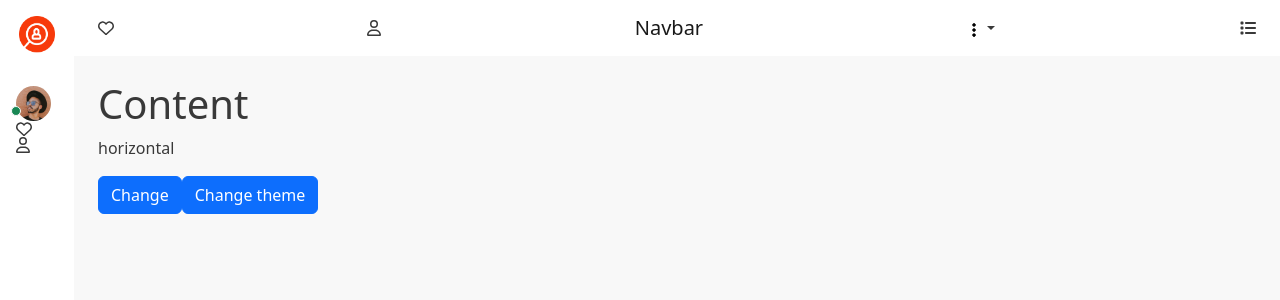
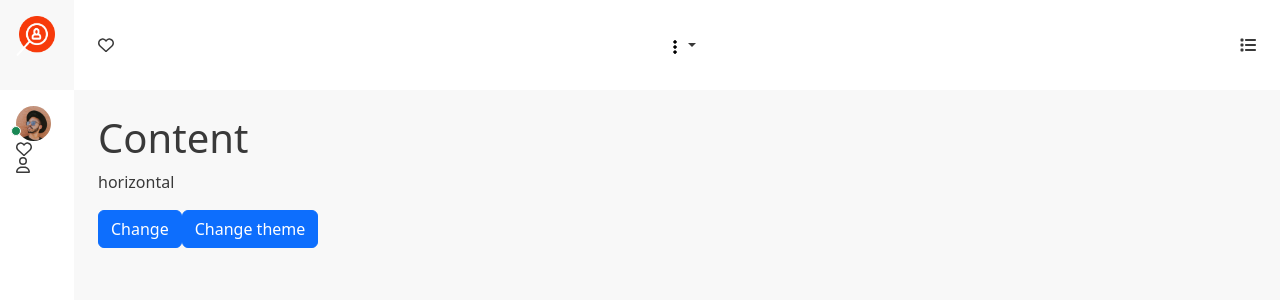
Before and after one commit to sdtHossain/jobick-admin-dashboard, a Vue app: page / in a window 1280 px wide. Shown: the top 300 px of the page. Built offline with nearby package versions, Linux system fonts and the light colour scheme.

Commit message:
style file decoration

```diff
--- a/src/App.vue
+++ b/src/App.vue
@@ -3,11 +3,15 @@ import { RouterLink, RouterView } from "vue-router";
 import Sidebar from "@/views/components/inc/SideBar.vue";
 import ContentView from "@/views/components/inc/ContentView.vue";
 import ChatBar from "@/views/components/inc/ChatBar.vue";
+import Logoview from "@/views/components/inc/Logoview.vue";
 </script>
 
 <template>
   <div class="d-flex">
-    <Sidebar />
+    <div>
+      <Logoview />
+      <Sidebar />
+    </div>
     <ContentView />
     <ChatBar />
   </div>
--- /dev/null
+++ b/src/assets/inc/chatbar.scss
@@ -0,0 +1,28 @@
+.chatbar-container {
+  position: fixed;
+  background: rgba(0, 0, 0, 0.1);
+  width: 0;
+  right: -100%;
+  height: 100%;
+  z-index: 99;
+  transition: all 0.2s;
+
+  &.expand {
+    width: 100%;
+    right: 0;
+
+    & + .chatbar {
+      width: $sidebar-width;
+      right: 0;
+    }
+  }
+}
+
+.chatbar {
+  position: fixed;
+  width: 0;
+  height: 100vh;
+  z-index: 9999;
+  right: -253px;
+  transition: all 0.8s ease;
+}
--- /dev/null
+++ b/src/assets/inc/components/_navbar_top.scss
@@ -0,0 +1,3 @@
+.navbar-top {
+  height: $header-height;
+}
--- /dev/null
+++ b/src/assets/inc/components/_variables.scss
@@ -0,0 +1,15 @@
+$body-bg: #f8f8f8;
+$body-color: #393939;
+$primary: #1d1faa;
+
+$header-height: 90px;
+$sidebar-width: 244px;
+$sidebar-collapsed-width: 74px;
+
+// Create your own map(bootstrap machanism)
+$custom-colors: (
+  "light-theme": #900,
+);
+
+// Merge the maps
+$theme-colors: map-merge($theme-colors, $custom-colors);
--- /dev/null
+++ b/src/assets/inc/logo.scss
@@ -0,0 +1,9 @@
+.logo:hover,
+.logo {
+  color: transparent;
+  height: $header-height;
+}
+
+.logo-img {
+  height: 40px;
+}
--- /dev/null
+++ b/src/assets/inc/main-content.scss
@@ -0,0 +1,20 @@
+@import "./components/navbar_top";
+
+.page-body-wrapper {
+  min-height: 100vh;
+  padding-left: 0;
+  padding-right: 0;
+  transition: all 0.25s ease;
+  width: calc(100% - $sidebar-width);
+}
+
+.page-body-wrapper.expand {
+  width: calc(100% - $sidebar-collapsed-width);
+}
+
+@media (max-width: 767px) {
+  .page-body-wrapper,
+  .page-body-wrapper.expand {
+    width: 100%;
+  }
+}
--- /dev/null
+++ b/src/assets/inc/sidebar.scss
@@ -0,0 +1,101 @@
+.sidebar {
+  min-height: 100vh;
+  /* background: #191c24; */
+  font-weight: normal;
+  padding: 0;
+  width: $sidebar-width;
+  z-index: 11;
+  transition: width 0.25s ease, left 0.25s ease;
+  -webkit-transition: width 0.25s ease, left 0.25s ease;
+  -moz-transition: width 0.25s ease, left 0.25s ease;
+  -ms-transition: width 0.25s ease, left 0.25s ease;
+
+  .accordion .item-details,
+  .profile .info,
+  .profile .dropdown,
+  .logo-text {
+    opacity: 1;
+    transition: width 0.35s ease, opacity 0.35s ease;
+    -webkit-transition: width 0.35s ease, opacity 0.35s ease;
+    -moz-transition: width 0.35s ease, opacity 0.35s ease;
+    -ms-transition: width 0.35s ease, opacity 0.35s ease;
+  }
+}
+
+//dashboard collapsed style
+.dashboard-collapsed {
+  .accordion .item-details,
+  .profile .info,
+  .profile .dropdown,
+  .logo-text {
+    width: 0px;
+    height: 0px;
+    overflow: hidden;
+    opacity: 0;
+  }
+
+  &.sidebar {
+    width: $sidebar-collapsed-width;
+  }
+}
+
+/*----------------------------------------------------------------------------/
+                          All Features Styles goes here
+/----------------------------------------------------------------------------*/
+// profile
+.profile .avatar {
+  width: 35px;
+  height: 35px;
+  border-radius: 50%;
+}
+.profile .dropdown-toggle:after {
+  display: none;
+}
+
+.menu-dot-icon {
+  width: 18px;
+}
+
+// submenu dash
+.submenu {
+  .dash {
+    width: 6px;
+    height: 2px;
+    background: red;
+    margin-right: 4px;
+    transition: all 0.3s;
+  }
+
+  & li:hover {
+    .dash {
+      width: 12px;
+    }
+  }
+}
+
+// responsive sidebar
+@media (max-width: 767px) {
+  .sidebar {
+    position: fixed;
+    left: 0;
+    top: 56px;
+    box-shadow: 0 0 0.625rem rgb(0 0 0 / 20%);
+  }
+  .dashboard-collapsed {
+    .accordion .item-details,
+    .profile .info,
+    .profile .dropdown,
+    .logo-text {
+      width: auto;
+      height: auto;
+      overflow: unset;
+      opacity: 1;
+    }
+
+    &.sidebar {
+      width: $sidebar-width;
+      position: fixed;
+      left: -253px;
+    }
+  }
+}
--- /dev/null
+++ b/src/assets/inc/theme.scss
@@ -0,0 +1,19 @@
+.sdtAdmin {
+  &-light {
+    background-color: #f8f8f8;
+
+    &.navbar,
+    &.sidebar {
+      background-color: #ffffff;
+    }
+  }
+
+  &-dark {
+    background-color: #17171e;
+
+    &.navbar,
+    &.sidebar {
+      background-color: #212130;
+    }
+  }
+}
--- a/src/assets/main.scss
+++ b/src/assets/main.scss
@@ -1,190 +1,13 @@
 @import "~bootstrap/scss/functions";
 @import "~bootstrap/scss/variables";
-$body-bg: #f8f8f8;
-$body-color: #393939;
-$primary: #1d1faa;
-
-// Create your own map
-$custom-colors: (
-  "light-theme": #900,
-);
-
-// Merge the maps
-$theme-colors: map-merge($theme-colors, $custom-colors);
+// custom variables where we can override bootstrap variables too. also there has bootstrap machanism functionality
+@import "./inc/components/variables";
 
 @import "~bootstrap/scss/bootstrap";
 
-// background
-.sdtAdmin {
-  &-light {
-    background-color: #f8f8f8;
-
-    &.navbar,
-    &.sidebar {
-      background-color: #ffffff;
-    }
-  }
-
-  &-dark {
-    background-color: #17171e;
-
-    &.navbar,
-    &.sidebar {
-      background-color: #212130;
-    }
-  }
-}
-
-.sidebar {
-  min-height: 100vh;
-  /* background: #191c24; */
-  font-weight: normal;
-  padding: 0;
-  width: 244px;
-  z-index: 11;
-  transition: width 0.25s ease, left 0.25s ease;
-  -webkit-transition: width 0.25s ease, left 0.25s ease;
-  -moz-transition: width 0.25s ease, left 0.25s ease;
-  -ms-transition: width 0.25s ease, left 0.25s ease;
-
-  .accordion .item-details,
-  .profile .info,
-  .profile .dropdown,
-  .logo-text {
-    opacity: 1;
-    transition: width 0.35s ease, opacity 0.35s ease;
-    -webkit-transition: width 0.35s ease, opacity 0.35s ease;
-    -moz-transition: width 0.35s ease, opacity 0.35s ease;
-    -ms-transition: width 0.35s ease, opacity 0.35s ease;
-  }
-}
-
-.page-body-wrapper {
-  min-height: 100vh;
-  padding-left: 0;
-  padding-right: 0;
-  transition: all 0.25s ease;
-  width: calc(100% - 244px);
-}
-
-.logo:hover,
-.logo {
-  color: transparent;
-  height: 70px;
-}
-
-.logo-img {
-  height: 40px;
-}
-
-.profile .avatar {
-  width: 35px;
-  height: 35px;
-  border-radius: 50%;
-}
-.profile .dropdown-toggle:after {
-  display: none;
-}
-
-.menu-dot-icon {
-  width: 18px;
-}
-
-// submenu dash
-.submenu {
-  .dash {
-    width: 6px;
-    height: 2px;
-    background: red;
-    margin-right: 4px;
-    transition: all 0.3s;
-  }
-
-  & li:hover {
-    .dash {
-      width: 12px;
-    }
-  }
-}
-// collapsed dashboard
-
-.dashboard-collapsed {
-  .accordion .item-details,
-  .profile .info,
-  .profile .dropdown,
-  .logo-text {
-    width: 0px;
-    height: 0px;
-    overflow: hidden;
-    opacity: 0;
-  }
-
-  &.sidebar {
-    width: 74px;
-  }
-}
-
-.page-body-wrapper.expand {
-  width: calc(100% - 74px);
-}
-
-@media (max-width: 767px) {
-  .sidebar {
-    position: fixed;
-    left: 0;
-    top: 56px;
-    box-shadow: 0 0 0.625rem rgb(0 0 0 / 20%);
-  }
-  .dashboard-collapsed {
-    .accordion .item-details,
-    .profile .info,
-    .profile .dropdown,
-    .logo-text {
-      width: auto;
-      height: auto;
-      overflow: unset;
-      opacity: 1;
-    }
-
-    &.sidebar {
-      width: 244px;
-      position: fixed;
-      left: -253px;
-    }
-  }
-
-  .page-body-wrapper,
-  .page-body-wrapper.expand {
-    width: 100%;
-  }
-}
-
-// chatbar
-.chatbar-container {
-  position: fixed;
-  background: rgba(0, 0, 0, 0.1);
-  width: 0;
-  right: -100%;
-  height: 100%;
-  z-index: 99;
-  transition: all 0.2s;
-
-  &.expand {
-    width: 100%;
-    right: 0;
-
-    & + .chatbar {
-      width: 244px;
-      right: 0;
-    }
-  }
-}
-
-.chatbar {
-  position: fixed;
-  width: 0;
-  height: 100vh;
-  z-index: 9999;
-  right: -253px;
-  transition: all 0.8s ease;
-}
+// custom style
+@import "./inc/theme";
+@import "./inc/sidebar";
+@import "./inc/logo";
+@import "./inc/main-content";
+@import "./inc/chatbar";
--- a/src/views/components/inc/ContentView.vue
+++ b/src/views/components/inc/ContentView.vue
@@ -24,20 +24,14 @@ const { changeDashPosition, changeThemeType } = useDashboardStore();
     ]"
   >
     <!-- nav bar -->
-    <nav class="navbar px-4" :class="themeType">
+    <nav class="navbar navbar-top px-4" :class="themeType">
       <template v-if="!isVerticalHeader">
         <font-awesome-icon
-          @click="dashbordCollapsed = true"
+          @click="dashbordCollapsed = !dashbordCollapsed"
           icon="fa-regular fa-heart"
           class="me-2"
         />
-        <font-awesome-icon
-          @click="dashbordCollapsed = false"
-          icon="fa-regular fa-user"
-          class="me-2"
-        />
       </template>
-      <a class="navbar-brand" href="#">Navbar</a>
       <div class="dropdown">
         <div
           class="dropdown-toggle"
--- /dev/null
+++ b/src/views/components/inc/Logoview.vue
@@ -0,0 +1,24 @@
+<script setup>
+import { useDashboardStore } from "../../../stores/dashbord";
+import { storeToRefs } from "pinia";
+const { dashbordCollapsed, isVerticalHeader, theme, themeType } = storeToRefs(
+  useDashboardStore()
+);
+</script>
+
+<template>
+  <!-- logo -->
+  <a href="#" class="logo p-3 d-block">
+    <img
+      src="../../../assets/images/logo.png"
+      class="img-fluid logo-img"
+      alt=""
+    />
+    <img
+      v-if="!dashbordCollapsed"
+      src="../../../assets/images/logo-text.png"
+      class="img-fluid logo-text"
+      alt=""
+    />
+  </a>
+</template>
--- a/src/views/components/inc/SideBar.vue
+++ b/src/views/components/inc/SideBar.vue
@@ -14,20 +14,6 @@ const { dashbordCollapsed, isVerticalHeader, theme, themeType } = storeToRefs(
     class="sidebar p-3"
     :class="[dashbordCollapsed ? 'dashboard-collapsed' : '', themeType]"
   >
-    <!-- logo -->
-    <a href="#" class="logo pb-3 d-block">
-      <img
-        src="../../../assets/images/logo.png"
-        class="img-fluid logo-img"
-        alt=""
-      />
-      <img
-        src="../../../assets/images/logo-text.png"
-        class="img-fluid logo-text"
-        alt=""
-      />
-    </a>
-
     <!-- profile -->
     <div class="profile d-flex">
       <!-- avatar -->
```
